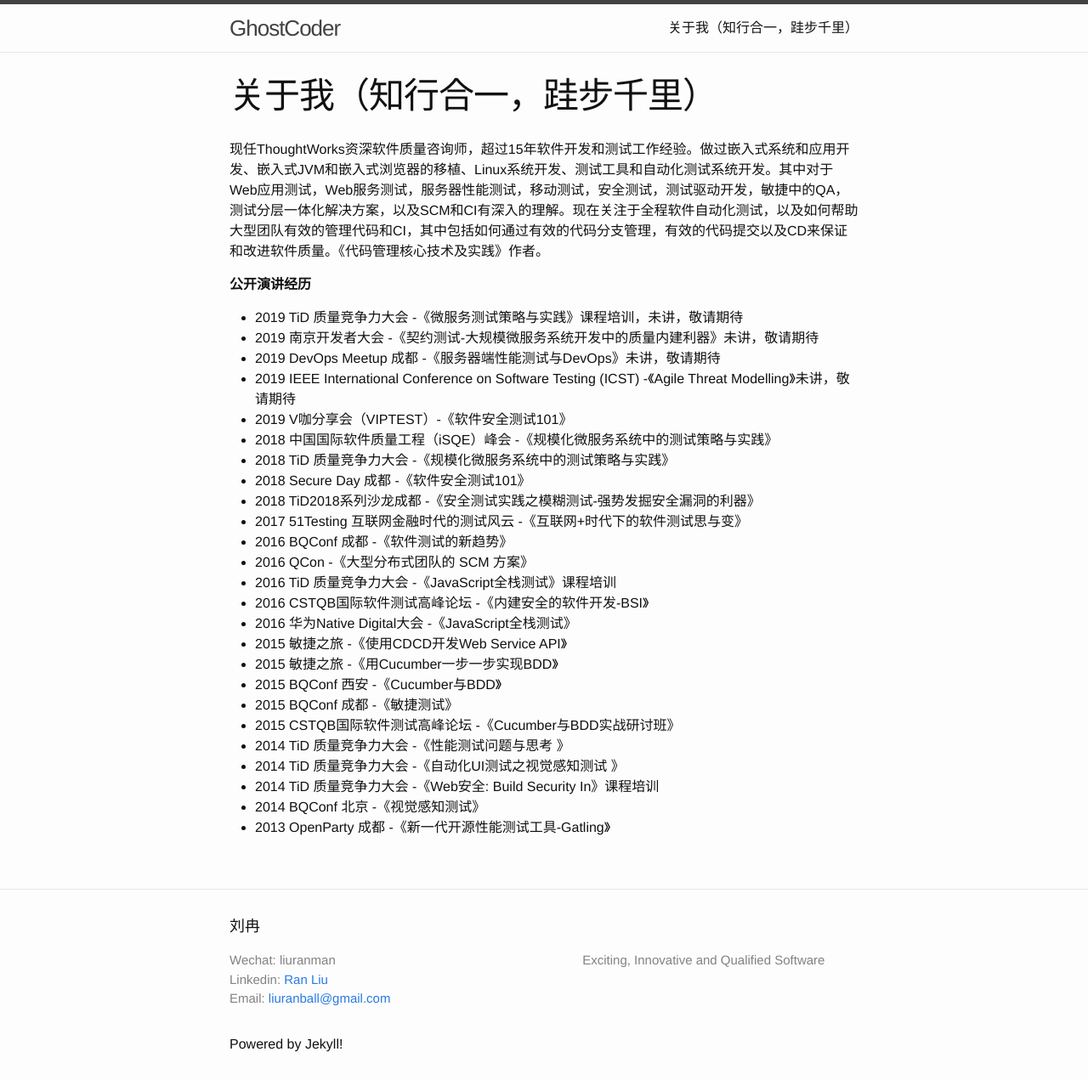
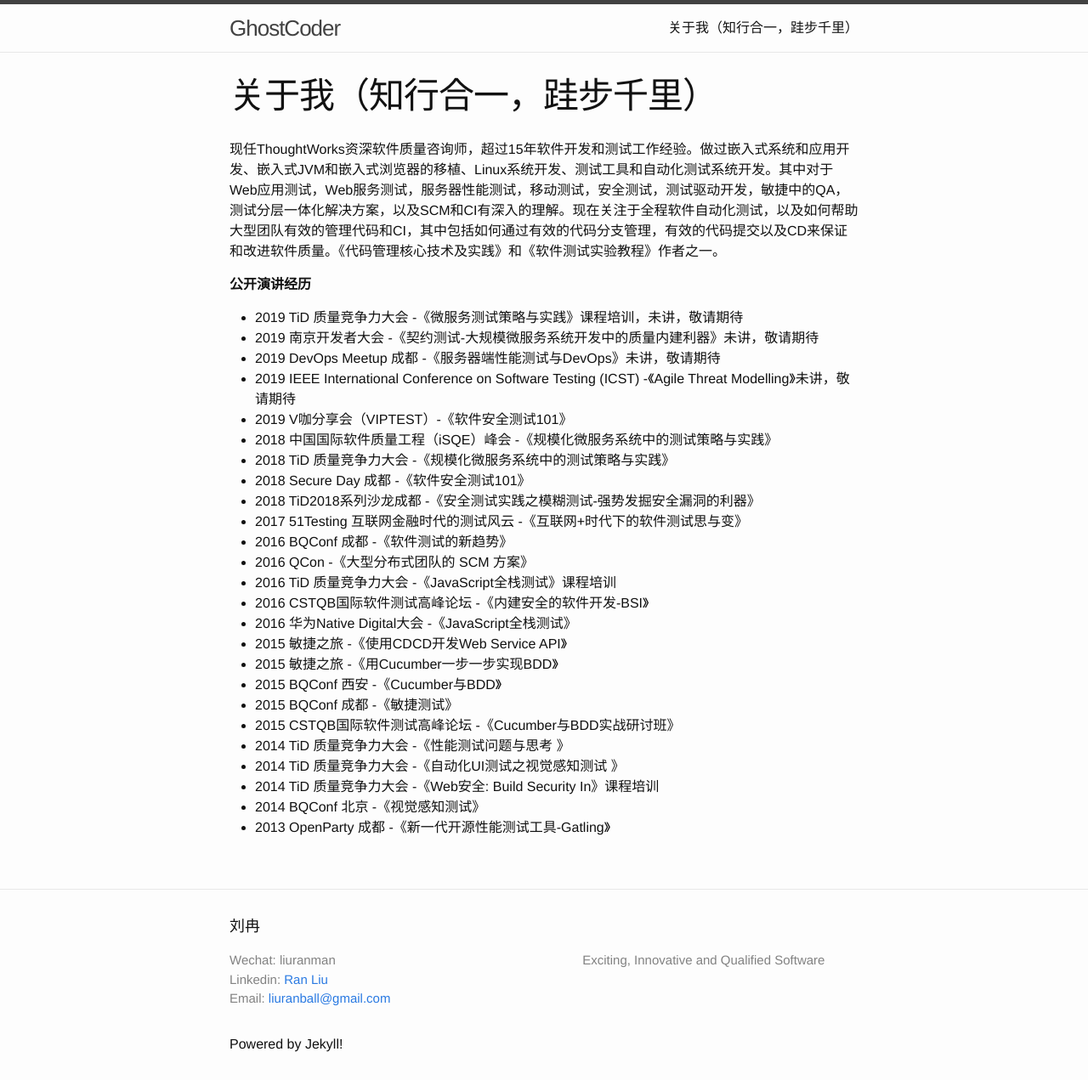
Before and after one commit to TWRanMan/twranman.github.io, a Jekyll site: the page built from about.md, in a window 1280 px wide. Shown: the whole page at 85% size. Built offline with Jekyll 4.4.1, drawn with Linux system fonts in a browser that asks for light colours.

Commit message:
[ran] add a new book

```diff
--- a/about.md
+++ b/about.md
@@ -4,7 +4,7 @@
 permalink: /about/
 ---
 
-现任ThoughtWorks资深软件质量咨询师，超过15年软件开发和测试工作经验。做过嵌入式系统和应用开发、嵌入式JVM和嵌入式浏览器的移植、Linux系统开发、测试工具和自动化测试系统开发。其中对于Web应用测试，Web服务测试，服务器性能测试，移动测试，安全测试，测试驱动开发，敏捷中的QA，测试分层一体化解决方案，以及SCM和CI有深入的理解。现在关注于全程软件自动化测试，以及如何帮助大型团队有效的管理代码和CI，其中包括如何通过有效的代码分支管理，有效的代码提交以及CD来保证和改进软件质量。《代码管理核心技术及实践》作者。
+现任ThoughtWorks资深软件质量咨询师，超过15年软件开发和测试工作经验。做过嵌入式系统和应用开发、嵌入式JVM和嵌入式浏览器的移植、Linux系统开发、测试工具和自动化测试系统开发。其中对于Web应用测试，Web服务测试，服务器性能测试，移动测试，安全测试，测试驱动开发，敏捷中的QA，测试分层一体化解决方案，以及SCM和CI有深入的理解。现在关注于全程软件自动化测试，以及如何帮助大型团队有效的管理代码和CI，其中包括如何通过有效的代码分支管理，有效的代码提交以及CD来保证和改进软件质量。《代码管理核心技术及实践》和《软件测试实验教程》作者之一。
 
 
 **公开演讲经历**
```
